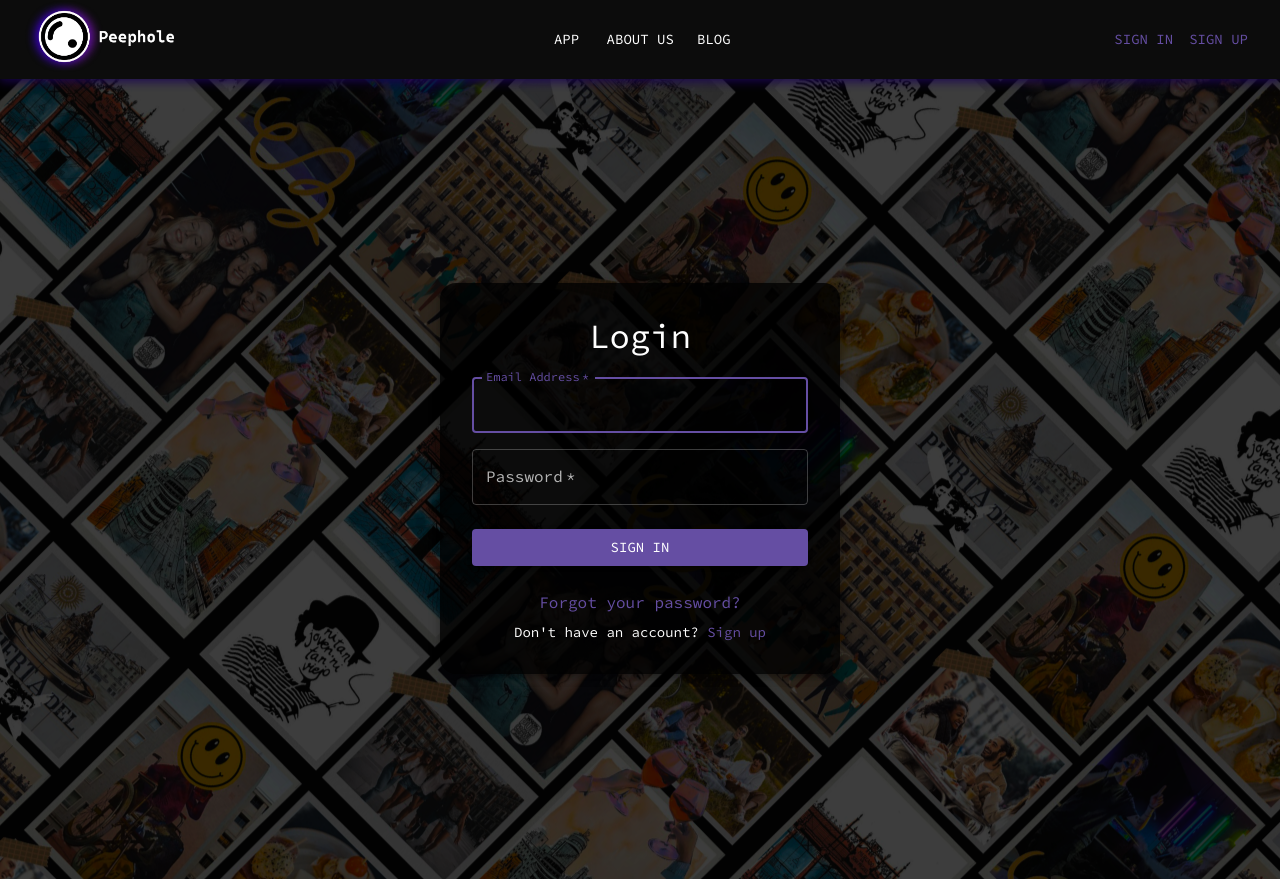
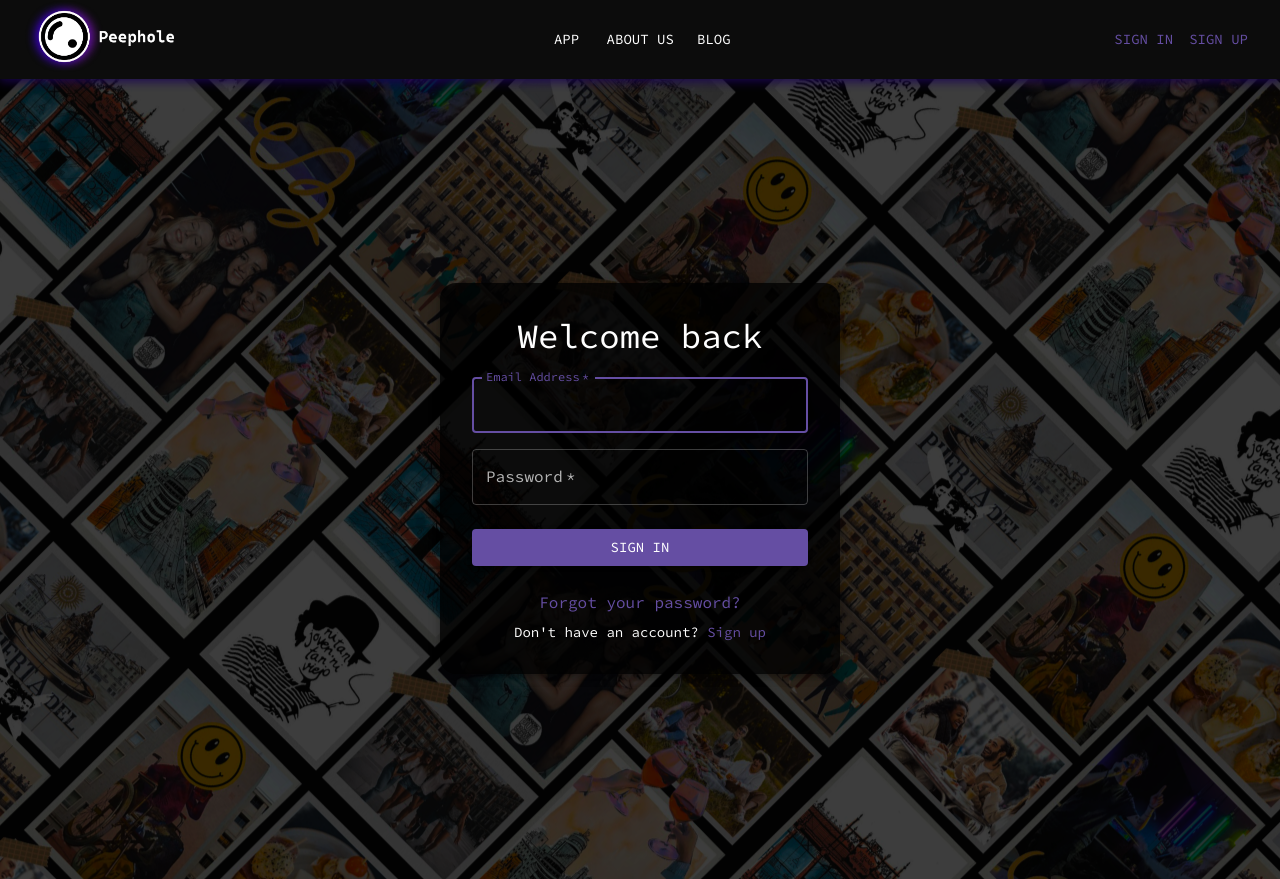
Before and after one commit to PeepholeApp/NFSD_APP_FRONTEND, a React (Vite) app: page /login in a window 1280 px wide. Built offline with nearby package versions, Linux system fonts and the light colour scheme.

Commit message:
route on login and change some styles

```diff
--- a/src/pages/Login.jsx
+++ b/src/pages/Login.jsx
@@ -1,10 +1,10 @@
-// Import necessary components and styles
-import { Button, Container, CssBaseline, TextField, Typography } from "@mui/material";
+import { Button, CssBaseline, TextField, Typography } from "@mui/material";
 import { styled } from "@mui/system";
 import axios from "axios";
 import React, { useState } from "react";
 import { Link, useNavigate } from "react-router-dom";
 import { useAuth } from "../context/Login";
+import ForgotPassword from "./ForgotPassword";
 import backgroundImage from "../assets/login.png";
 
 const StyledContainer = styled("div")(({ theme }) => ({
@@ -100,7 +100,7 @@ const Login = () => {
       <CssBaseline />
       <StyledFormContainer>
         <Typography variant="h4" gutterBottom>
-          Login
+          Welcome back
         </Typography>
         <StyledForm onSubmit={login}>
           <StyledTextField
```
